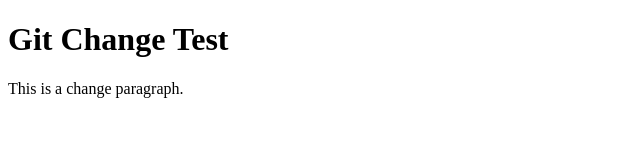
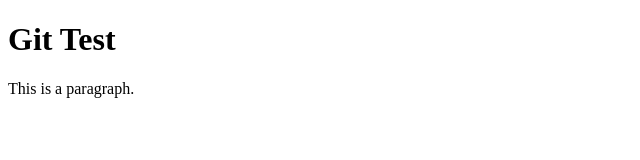
Before and after one commit to AZL-Git-Tuto/GIT-Tutorial, a plain HTML site: page index.html in a window 1280 px wide. Shown: the whole page, without its empty margins (0-640 px from the left). Drawn offline with Linux system fonts and the light colour scheme.

Commit message:
create conflict

```diff
--- a/index.html
+++ b/index.html
@@ -7,7 +7,7 @@
     <title>Document</title>
 </head>
 <body>
-    <h1>Git Change Test</h1>
-    <p>This is a change paragraph.</p>
+    <h1>Git Test</h1>
+    <p>This is a paragraph.</p>
 </body>
 </html>
```
